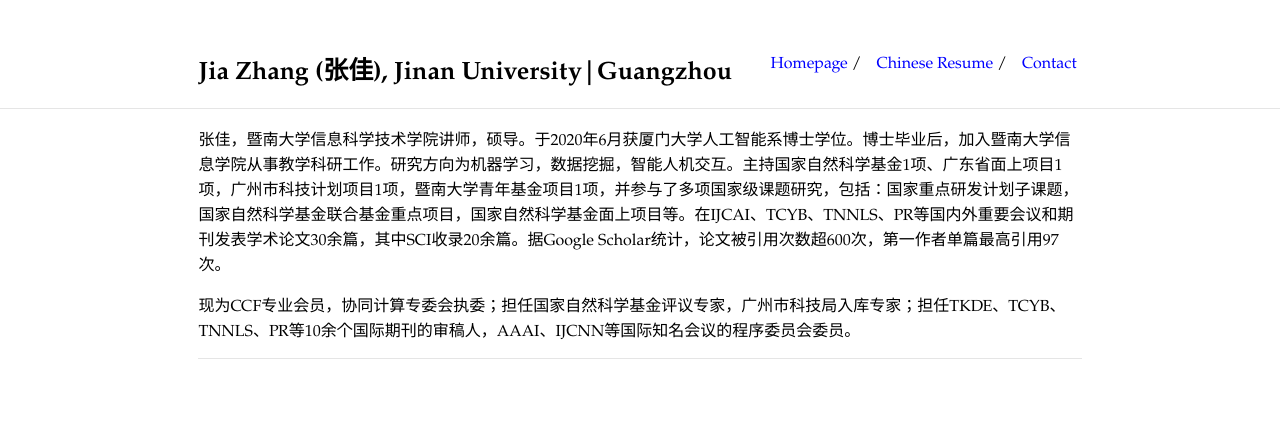
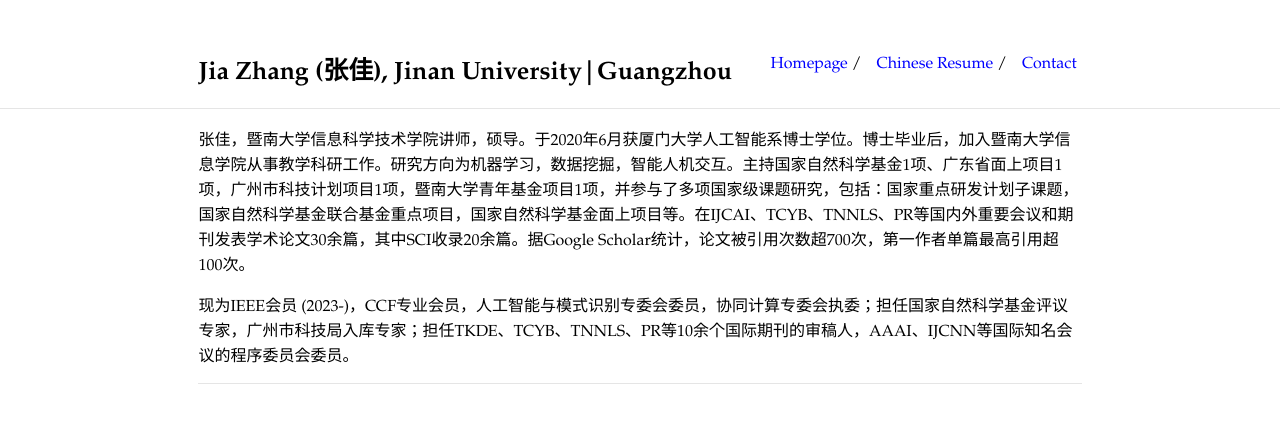
Before and after one commit to jiazhang-ml/jiazhang-ml.github.io, a Jekyll site: the page built from ch-resume.md, in a window 1280 px wide, cut to the strip 0-876 px from the top of the page. Shown: the top 423 px of the strip. Built offline with Jekyll 4.4.1, drawn with Linux system fonts in a browser that asks for light colours.

Commit message:
Update ch-resume.md

```diff
--- a/ch-resume.md
+++ b/ch-resume.md
@@ -3,6 +3,7 @@
 layout: default
 ---
 
-张佳，暨南大学信息科学技术学院讲师，硕导。于2020年6月获厦门大学人工智能系博士学位。博士毕业后，加入暨南大学信息学院从事教学科研工作。研究方向为机器学习，数据挖掘，智能人机交互。主持国家自然科学基金1项、广东省面上项目1项，广州市科技计划项目1项，暨南大学青年基金项目1项，并参与了多项国家级课题研究，包括：国家重点研发计划子课题，国家自然科学基金联合基金重点项目，国家自然科学基金面上项目等。在IJCAI、TCYB、TNNLS、PR等国内外重要会议和期刊发表学术论文30余篇，其中SCI收录20余篇。据Google Scholar统计，论文被引用次数超600次，第一作者单篇最高引用97次。
 
-现为CCF专业会员，协同计算专委会执委；担任国家自然科学基金评议专家，广州市科技局入库专家；担任TKDE、TCYB、TNNLS、PR等10余个国际期刊的审稿人，AAAI、IJCNN等国际知名会议的程序委员会委员。
+张佳，暨南大学信息科学技术学院讲师，硕导。于2020年6月获厦门大学人工智能系博士学位。博士毕业后，加入暨南大学信息学院从事教学科研工作。研究方向为机器学习，数据挖掘，智能人机交互。主持国家自然科学基金1项、广东省面上项目1项，广州市科技计划项目1项，暨南大学青年基金项目1项，并参与了多项国家级课题研究，包括：国家重点研发计划子课题，国家自然科学基金联合基金重点项目，国家自然科学基金面上项目等。在IJCAI、TCYB、TNNLS、PR等国内外重要会议和期刊发表学术论文30余篇，其中SCI收录20余篇。据Google Scholar统计，论文被引用次数超700次，第一作者单篇最高引用超100次。
+
+现为IEEE会员 (2023-)，CCF专业会员，人工智能与模式识别专委会委员，协同计算专委会执委；担任国家自然科学基金评议专家，广州市科技局入库专家；担任TKDE、TCYB、TNNLS、PR等10余个国际期刊的审稿人，AAAI、IJCNN等国际知名会议的程序委员会委员。
```
